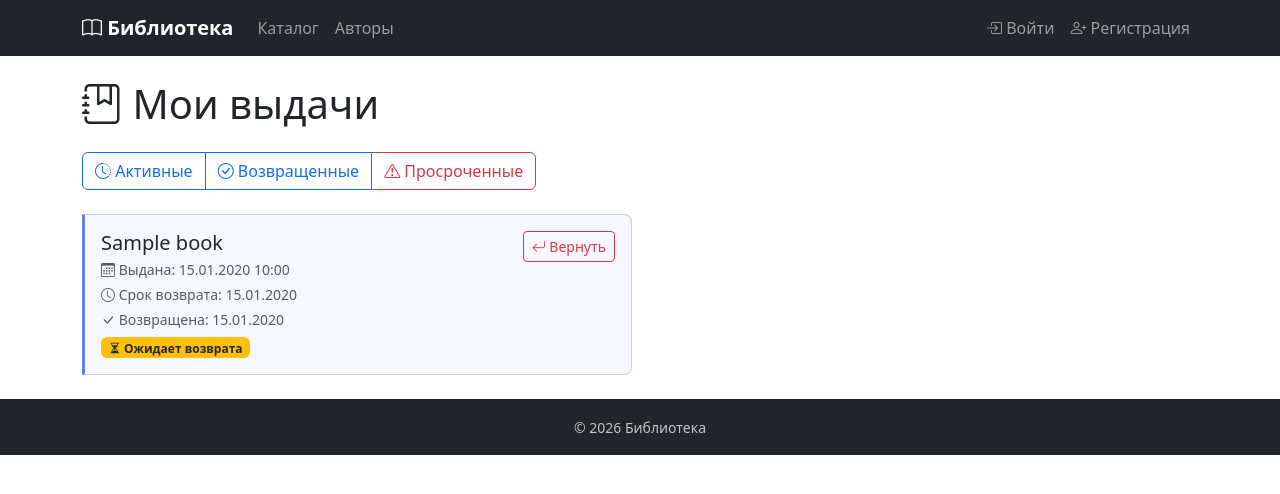
After one commit to LilithB92/library, a Django app: template frontend/templates/borrow/records.html in a window 1280 px wide. The commit adds this page. Shown: the top 494 px of the page. Run offline with Django 5.2, Linux system fonts and the light colour scheme; the template is opened without the code that fills it: most values are stand-ins (such as "Sample title", 1, 10 or a date in 2020); parts of the project's set-up code (start-up, migrations or seed data) failed here and were passed over.

Commit message:
ui: add .html files for borrowing books

```diff
--- /dev/null
+++ b/frontend/templates/borrow/records.html
@@ -0,0 +1,85 @@
+{% extends "base.html" %}
+
+{% block title %}Выдачи — Библиотека{% endblock %}
+
+{% block content %}
+<h1 class="mb-4">
+    <i class="bi bi-journal-bookmark"></i>
+    {% if is_librarian %}Все выдачи{% else %}Мои выдачи{% endif %}
+</h1>
+
+<div class="btn-group mb-4" role="group">
+    <a href="?filter=active" class="btn {% if current_filter == 'active' %}btn-primary{% else %}btn-outline-primary{% endif %}">
+        <i class="bi bi-clock-history"></i> Активные
+    </a>
+    <a href="?filter=returned" class="btn {% if current_filter == 'returned' %}btn-primary{% else %}btn-outline-primary{% endif %}">
+        <i class="bi bi-check-circle"></i> Возвращенные
+    </a>
+    <a href="?filter=overdue" class="btn {% if current_filter == 'overdue' %}btn-danger{% else %}btn-outline-danger{% endif %}">
+        <i class="bi bi-exclamation-triangle"></i> Просроченные
+    </a>
+</div>
+
+{% if records %}
+<div class="row row-cols-1 row-cols-md-2 g-3">
+    {% for record in records %}
+    <div class="col">
+        <div class="card borrow-record-item h-100 {% if record.is_returned %}returned{% elif record.is_overdue %}border-danger{% endif %}">
+            <div class="card-body">
+                <div class="d-flex justify-content-between align-items-start">
+                    <div>
+                        <h5 class="card-title mb-1">
+                            <a href="{% url 'frontend:book_detail' pk=record.book.pk %}" class="text-decoration-none text-dark">{{ record.book.title }}</a>
+                        </h5>
+                        {% if is_librarian %}
+                        <p class="text-muted small mb-1">
+                            <i class="bi bi-person"></i> Читатель: <strong>{{ record.user.full_name|default:record.user.email }}</strong>
+                        </p>
+                        {% endif %}
+                        <p class="text-muted small mb-1">
+                            <i class="bi bi-calendar3"></i> Выдана: {{ record.borrow_date|date:"d.m.Y H:i" }}
+                        </p>
+                        <p class="text-muted small mb-1">
+                            <i class="bi bi-clock"></i> Срок возврата: {{ record.due_date|date:"d.m.Y" }}
+                        </p>
+                        {% if record.return_date %}
+                        <p class="text-muted small mb-1">
+                            <i class="bi bi-check-lg"></i> Возвращена: {{ record.return_date|date:"d.m.Y" }}
+                        </p>
+                        {% endif %}
+                        {% if record.is_returned %}
+                        <span class="badge bg-secondary"><i class="bi bi-check-lg"></i> Возвращена</span>
+                        {% elif record.is_overdue %}
+                        <span class="badge bg-danger"><i class="bi bi-exclamation-triangle"></i> Просрочена</span>
+                        {% else %}
+                        <span class="badge bg-warning text-dark"><i class="bi bi-hourglass-split"></i> Ожидает возврата</span>
+                        {% endif %}
+                    </div>
+                    {% if not record.is_returned %}
+                    <form method="post" action="{% url 'frontend:return_book' pk=record.book.pk %}">
+                        {% csrf_token %}
+                        <button type="submit" class="btn btn-outline-danger btn-sm">
+                            <i class="bi bi-arrow-return-left"></i> Вернуть
+                        </button>
+                    </form>
+                    {% endif %}
+                </div>
+            </div>
+        </div>
+    </div>
+    {% endfor %}
+</div>
+{% else %}
+<div class="text-center py-4">
+    <i class="bi bi-journal-check text-muted" style="font-size: 3rem;"></i>
+    {% if current_filter == "active" %}
+    <h5 class="mt-2">Нет активных выдач</h5>
+    {% elif current_filter == "returned" %}
+    <h5 class="mt-2">Нет возвращенных книг</h5>
+    {% elif current_filter == "overdue" %}
+    <h5 class="mt-2">Нет просроченных книг</h5>
+    {% endif %}
+    <p class="text-muted"><a href="{% url 'frontend:index' %}">Перейти в каталог</a></p>
+</div>
+{% endif %}
+{% endblock %}
```
Also changed, not shown: frontend/templates/books/detail.html (+69 -8 lines).
